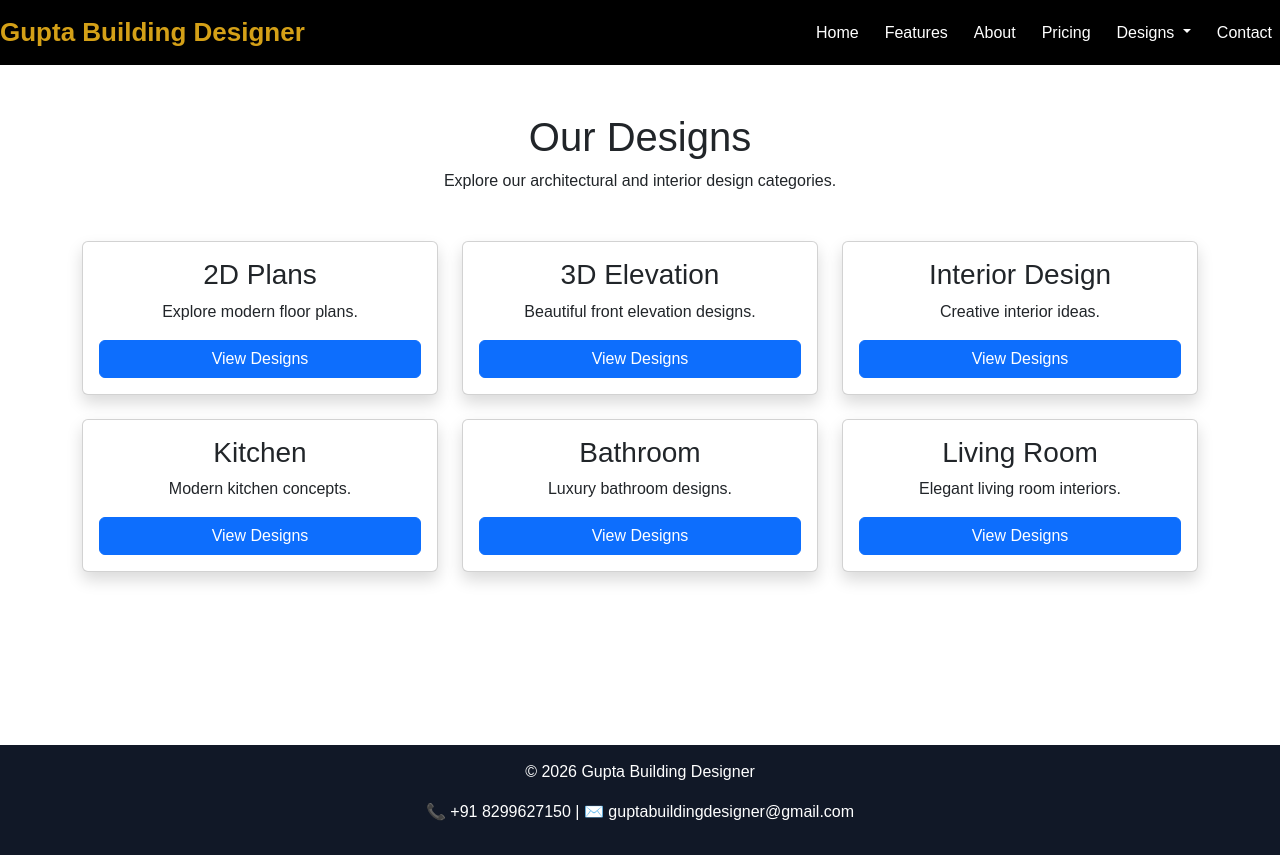
After one commit to SnehaGupta105/architecture_design, a Django app: page /view_design/ in a window 1280 px wide. The commit adds this page. Run offline with Django 4.2, Linux system fonts and the light colour scheme.

Commit message:
Fixed URL routing and added View Design page

```diff
--- a/gupta_building_designer/urls.py
+++ b/gupta_building_designer/urls.py
@@ -19,23 +19,10 @@ from django.urls import path, include
 from django.conf import settings
 from django.conf.urls.static import static
 
-from website import views
-
 urlpatterns = [
     path('admin/', admin.site.urls),
     path('', include('website.urls')),
-    path('2d-plans/', views.twodplans, name='twodplans'),
-    path('3d-elevation/', views.threedelevation, name='threedelevation'),
-    path('features/', views.features, name='features'),
-    path('pricing/', views.pricing, name='pricing'),
-    path('interior-design/', views.interiordesign, name='interiordesign'),
-    path('consultation/', views.consultation, name='consultation'),
 
-    path('contact/', views.contact, name='contact'),
-    path('about/', views.about, name='about'),
-    path('design/kitchen/', views.kitchen, name='kitchen'),
-    path('design/bathroom/', views.bathroom, name='bathroom'),
-    path('design/living-room/', views.livingroom, name='livingroom'),
 ]
 
 if settings.DEBUG:
--- a/website/templates/home.html
+++ b/website/templates/home.html
@@ -149,7 +149,7 @@
             Modern House Design, 2D Plans, 3D Elevation, Interior Design
         </p>
 
-        <a href="{% url 'designs' %}" class="btn btn-warning btn-lg">
+        <a href="{% url 'view_design' %}" class="btn btn-warning btn-lg">
             View Designs
         </a>
 
--- /dev/null
+++ b/website/templates/view_design.html
@@ -0,0 +1,77 @@
+{% extends 'base.html' %}
+{% load static %}
+
+{% block content %}
+
+<section class="container py-5">
+    <div class="text-center mb-5">
+        <h1>Our Designs</h1>
+        <p>Explore our architectural and interior design categories.</p>
+    </div>
+
+    <div class="row g-4">
+
+        <div class="col-md-4">
+            <div class="card shadow text-center p-3">
+                <h3>2D Plans</h3>
+                <p>Explore modern floor plans.</p>
+                <a href="{% url 'twodplans' %}" class="btn btn-primary">
+                    View Designs
+                </a>
+            </div>
+        </div>
+
+        <div class="col-md-4">
+            <div class="card shadow text-center p-3">
+                <h3>3D Elevation</h3>
+                <p>Beautiful front elevation designs.</p>
+                <a href="{% url 'threedelevation' %}" class="btn btn-primary">
+                    View Designs
+                </a>
+            </div>
+        </div>
+
+        <div class="col-md-4">
+            <div class="card shadow text-center p-3">
+                <h3>Interior Design</h3>
+                <p>Creative interior ideas.</p>
+                <a href="{% url 'interiordesign' %}" class="btn btn-primary">
+                    View Designs
+                </a>
+            </div>
+        </div>
+
+        <div class="col-md-4">
+            <div class="card shadow text-center p-3">
+                <h3>Kitchen</h3>
+                <p>Modern kitchen concepts.</p>
+                <a href="{% url 'kitchen' %}" class="btn btn-primary">
+                    View Designs
+                </a>
+            </div>
+        </div>
+
+        <div class="col-md-4">
+            <div class="card shadow text-center p-3">
+                <h3>Bathroom</h3>
+                <p>Luxury bathroom designs.</p>
+                <a href="{% url 'bathroom' %}" class="btn btn-primary">
+                    View Designs
+                </a>
+            </div>
+        </div>
+
+        <div class="col-md-4">
+            <div class="card shadow text-center p-3">
+                <h3>Living Room</h3>
+                <p>Elegant living room interiors.</p>
+                <a href="{% url 'livingroom' %}" class="btn btn-primary">
+                    View Designs
+                </a>
+            </div>
+        </div>
+
+    </div>
+</section>
+
+{% endblock %}
--- a/website/urls.py
+++ b/website/urls.py
@@ -14,4 +14,5 @@ urlpatterns = [
     path('bathroom/', views.bathroom, name='bathroom'),
     path('living-room/', views.livingroom, name='livingroom'),
     path('about/', views.about, name='about'),
+    path('view_design/', views.view_design, name='view_design'),
 ]
--- a/website/views.py
+++ b/website/views.py
@@ -64,6 +64,8 @@ def consultation(request):
 def pricing(request):
     return render(request, 'pricing.html')
 
+def view_design(request):
+    return render(request, 'view_design.html')
 
 def features(request):
     return render(request, 'features.html')
```
